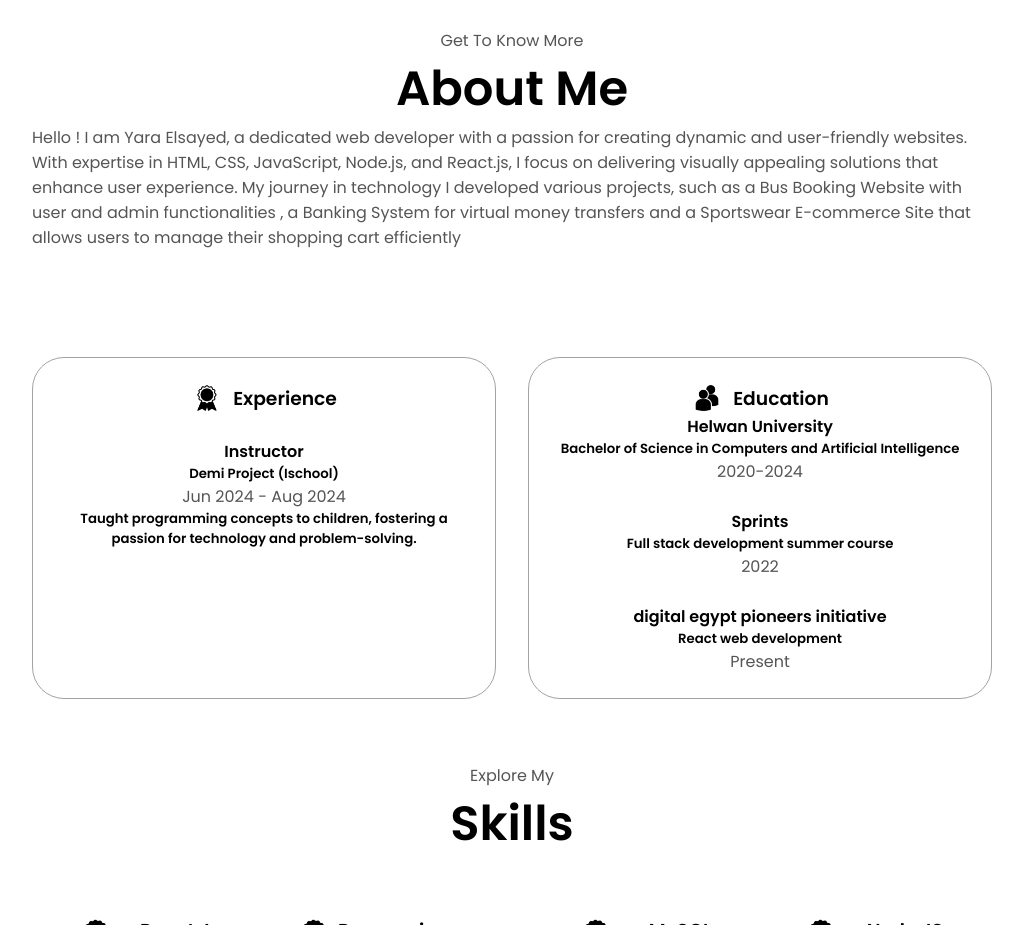
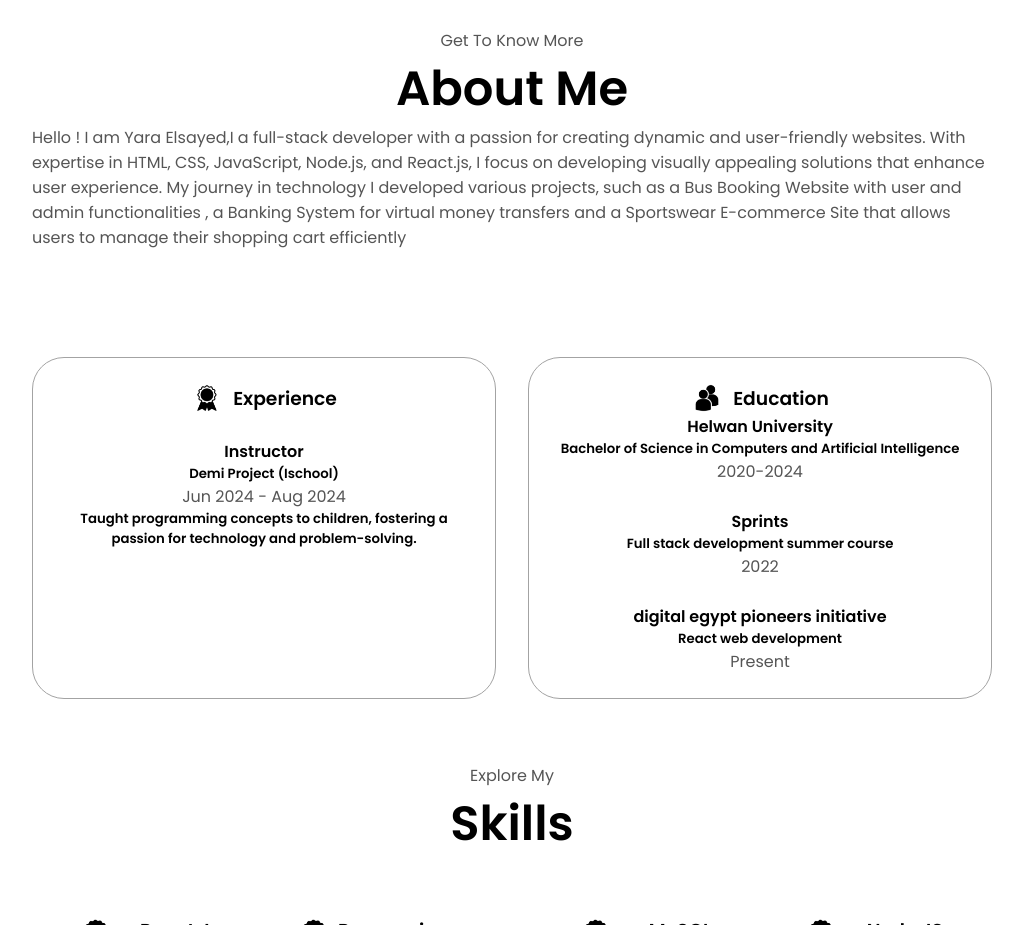
Before and after one commit to yara-e/portflio, a plain HTML site: page index.html in a window 1280 px wide. Shown: the part 900-1825 px from the top of the page, without its empty margins (128-1151 px from the left). Drawn offline with Linux system fonts and the light colour scheme.

Commit message:
Update index.html

```diff
--- a/index.html
+++ b/index.html
@@ -64,8 +64,8 @@
     <div class="section-container">
       <div class="text-container">
         <p>
-          Hello ! I am Yara Elsayed, a dedicated web developer with a passion for creating dynamic and user-friendly
-          websites. With expertise in HTML, CSS, JavaScript, Node.js, and React.js, I focus on delivering visually
+          Hello ! I am Yara Elsayed,I a full-stack developer with a passion for creating dynamic and user-friendly
+          websites. With expertise in HTML, CSS, JavaScript, Node.js, and React.js, I focus on developing visually
           appealing solutions that enhance user experience.
 
           My journey in technology I developed various projects, such as a Bus Booking Website with user and admin
```
